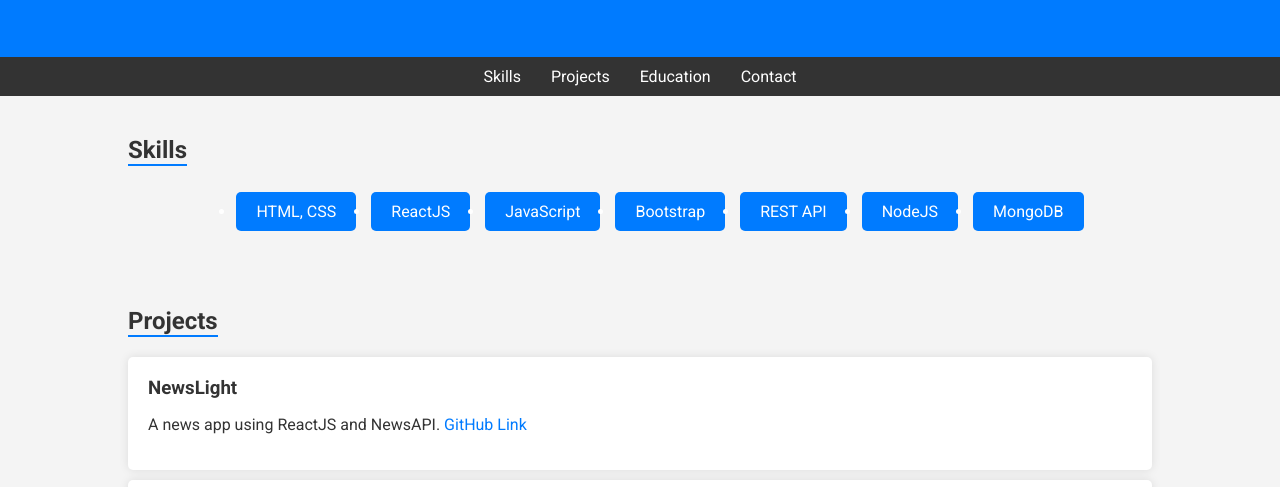
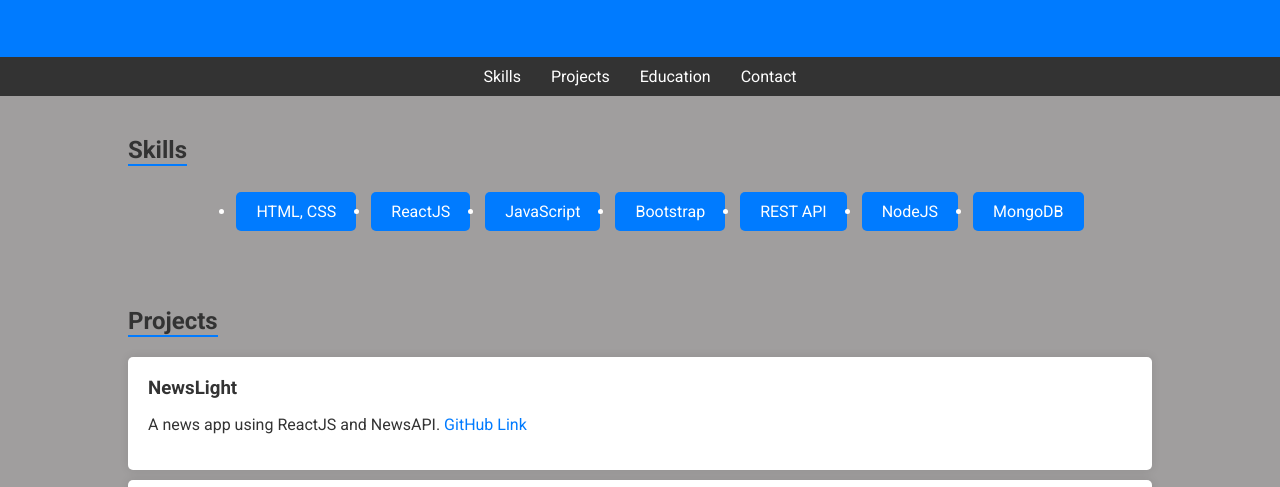
Before and after one commit to prithvirajbaral/portfolio, a plain HTML site: page index.html in a window 1280 px wide. Shown: the part 313-800 px from the top of the page. Drawn offline with Linux system fonts and the light colour scheme.

Commit message:
bg changed

```diff
--- a/styles.css
+++ b/styles.css
@@ -3,7 +3,7 @@ body {
     margin: 0;
     padding: 0;
     box-sizing: border-box;
-    background-color: #f4f4f4;
+    background-color: #a09e9e;
     color: #333;
 }
 header {
```
